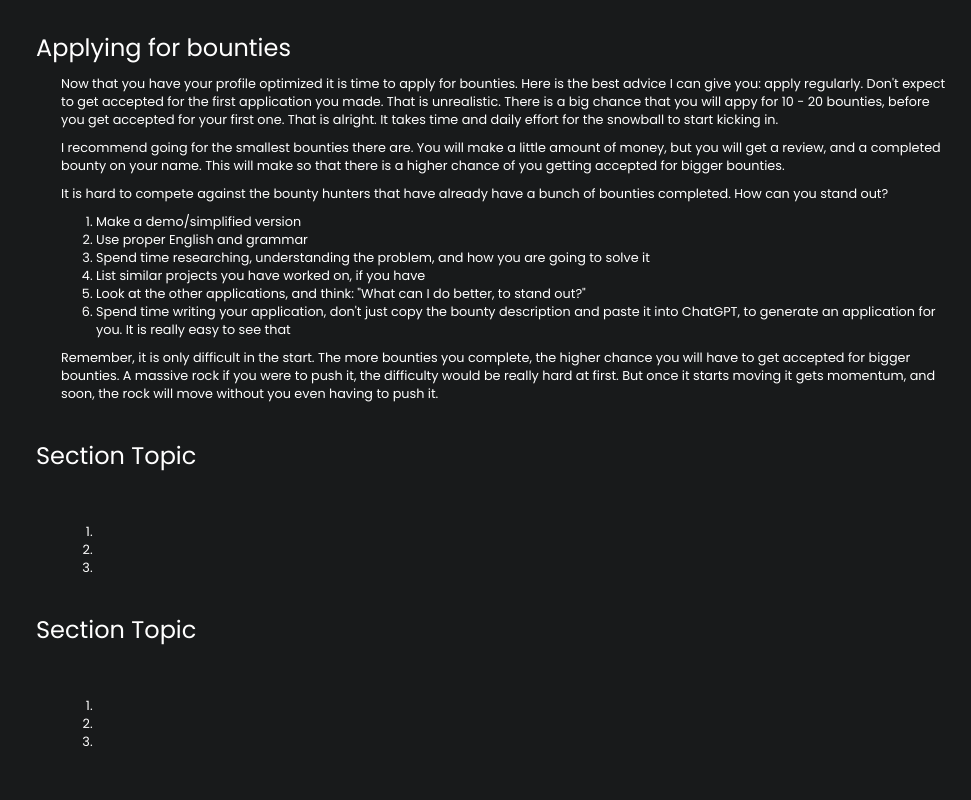
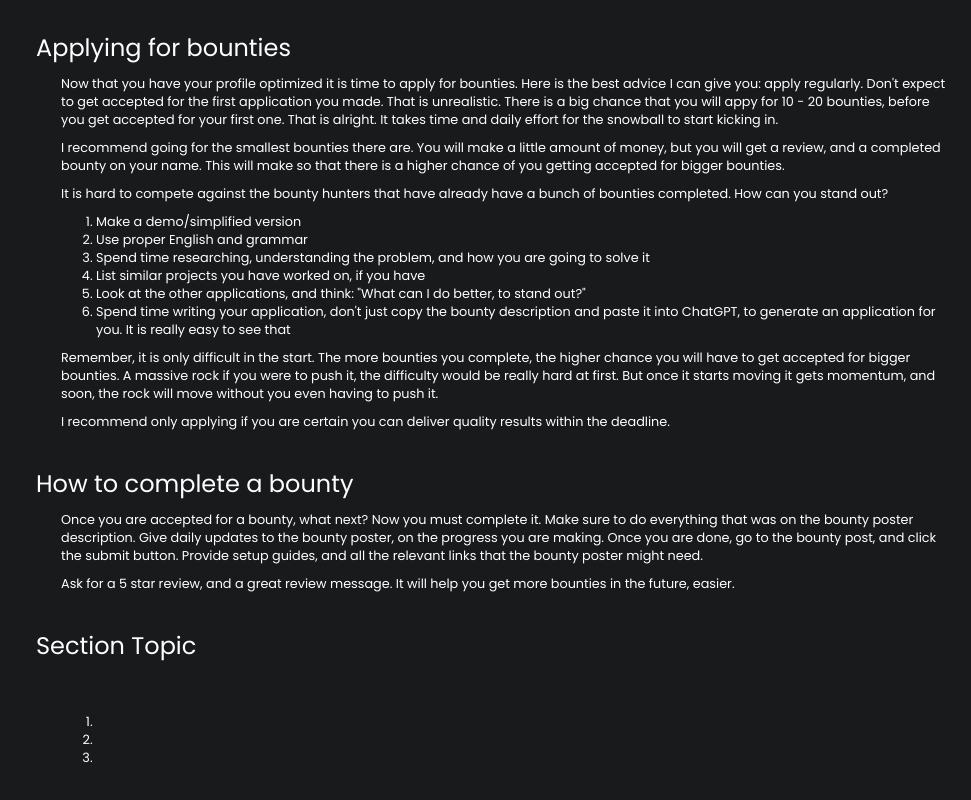
Before and after one commit to WilliamFerns1/replit_bounty_hunter_bootcamp, a plain HTML site: page index.html in a window 1280 px wide. Shown: the part 1240-2040 px from the top of the page, without its empty margins (309-1280 px from the left). Drawn offline with Linux system fonts and the light colour scheme.

Commit message:
feat(index): done with `How to complete a bounty` section

```diff
--- a/index.html
+++ b/index.html
@@ -35,7 +35,7 @@
           </a>
         </li>
         <li class="nav-item">
-          <a href="#" class="nav-link">
+          <a href="#Applying_for_bounties" class="nav-link">
             Applying for bounties
           </a>
         </li>
@@ -176,22 +176,16 @@
           <li>Spend time writing your application, don't just copy the bounty description and paste it into ChatGPT, to generate an application for you. It is really easy to see that</li>
         </ol>
         <p>Remember, it is only difficult in the start. The more bounties you complete, the higher chance you will have to get accepted for bigger bounties. A massive rock if you were to push it, the difficulty would be really hard at first. But once it starts moving it gets momentum, and soon, the rock will move without you even having to push it.</p>
+        <p>I recommend only applying if you are certain you can deliver quality results within the deadline.</p>
       </section>
       <section class="main-section">
         <header
-          id="Section_Topic"
+          id="How_to_complete_a_bounty"
         >
-          Section Topic
+          How to complete a bounty
         </header>
-        <p></p>
-        <p></p>
-        <p></p>
-        <code></code>
-        <ol>
-          <li></li>
-          <li></li>
-          <li></li>
-        </ol>
+        <p>Once you are accepted for a bounty, what next? Now you must complete it. Make sure to do everything that was on the bounty poster description. Give daily updates to the bounty poster, on the progress you are making. Once you are done, go to the bounty post, and click the submit button. Provide setup guides, and all the relevant links that the bounty poster might need.</p>
+        <p>Ask for a 5 star review, and a great review message. It will help you get more bounties in the future, easier.</p>
       </section>
       <section class="main-section">
         <header
--- a/styles.css
+++ b/styles.css
@@ -1,3 +1,10 @@
+@media(prefers-reduced-motion: no-preference) {
+  * {
+    scroll-behavior: smooth
+  }
+}
+
+
 * {
   box-sizing: border-box;
   font-size: 16px;
```
